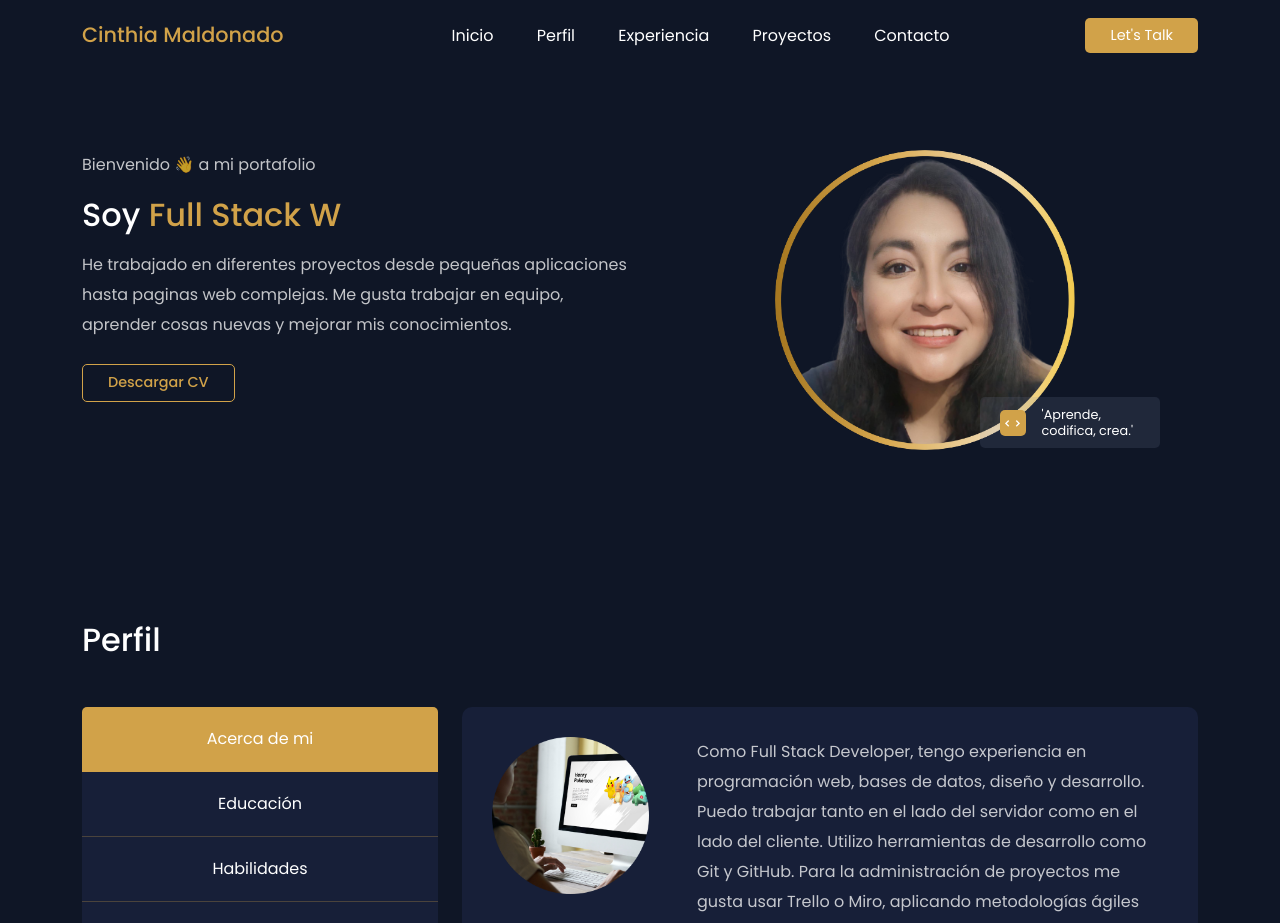
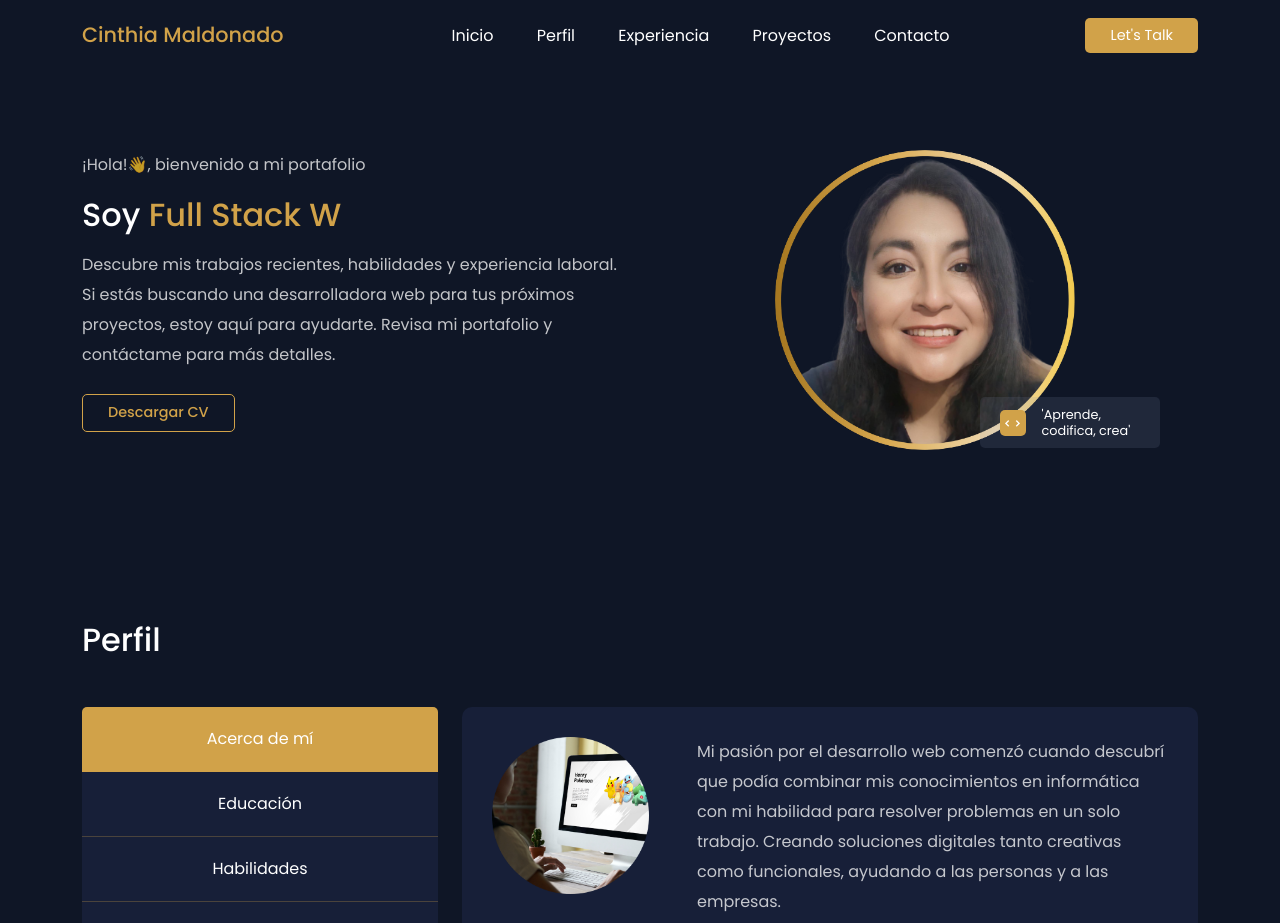
Before and after one commit to cinthiapiera/Portafolio, a React (Create React App) app: page / in a window 1280 px wide. Shown: the top 923 px of the page. Built offline with nearby package versions, Linux system fonts and the light colour scheme.

Commit message:
information update

```diff
--- a/src/components/About/About.jsx
+++ b/src/components/About/About.jsx
@@ -17,7 +17,7 @@ const About = () => {
           </Col>
           <Col lg='4' md='3'>
             <div className="perfil__btns d-flex flex-column align-items-center">
-              <button className={`perfil__btn ${perfilFilter === 'PERFIL' ? 'perfil__btn-active':''}`} onClick={()=>setPerfilFilter('PERFIL')}>Acerca de mi</button>
+              <button className={`perfil__btn ${perfilFilter === 'PERFIL' ? 'perfil__btn-active':''}`} onClick={()=>setPerfilFilter('PERFIL')}>Acerca de mí</button>
               <button className={`perfil__btn ${perfilFilter === 'EDUCACION' ? 'perfil__btn-active':''}`} onClick={()=>setPerfilFilter('EDUCACION')}>Educación</button>
               <button className={`perfil__btn ${perfilFilter === 'SKILLS' ? 'perfil__btn-active':''}`} onClick={()=>setPerfilFilter('SKILLS')}>Habilidades</button>
               <button className={`perfil__btn ${perfilFilter === 'AWARD' ? 'perfil__btn-active':''}`} onClick={()=>setPerfilFilter('AWARD')}>Certificaciones</button>
@@ -31,7 +31,8 @@ const About = () => {
                     <img src={perfil} alt="" className='w-100'/>
                   </div>
                   <div className="perfil__content w-75">
-                    <p>Como Full Stack Developer, tengo experiencia en programación web, bases de datos, diseño y desarrollo. Puedo trabajar tanto en el lado del servidor como en el lado del cliente. Utilizo herramientas de desarrollo como Git y GitHub. Para la administración de proyectos me gusta usar Trello o Miro, aplicando metodologías ágiles como SCRUM.</p>
+                    <p>Mi pasión por el desarrollo web comenzó cuando descubrí que podía combinar mis conocimientos en informática con mi habilidad para resolver problemas en un solo trabajo. Creando soluciones digitales tanto creativas como funcionales, ayudando a las personas y a las empresas.</p>
+                    <p>Como programadora, puedo desempeñarme tanto en el lado del cliente como en el lado del servidor, permitiéndome tener una visión completa de los proyectos en los que trabajo. Además, siempre estoy buscando nuevas formas de mejorar mis habilidades y estar al día con las últimas tendencias tecnológicas en desarrollo web.</p>
                     <div className="social__links">
                       <h6 className='mb-3'>Contactame por:</h6>
                       <span><a href="https://www.facebook.com/Cinthia.Maldonado.R/"><i className="ri-facebook-box-fill"></i></a></span>
--- a/src/components/About/Skills.jsx
+++ b/src/components/About/Skills.jsx
@@ -15,7 +15,7 @@ const hardSkills = [
     percentage: '65%',
   },
   {
-    title: 'React.js',
+    title: 'React',
     percentage: '65%',
   },
   {
@@ -27,7 +27,7 @@ const hardSkills = [
     percentage: '60%',
   },
   {
-    title: 'Express.js',
+    title: 'Express',
     percentage: '65%',
   },
   {
@@ -43,15 +43,15 @@ const hardSkills = [
 const softSkills = [
   {
     title: 'Liderazgo',
-    percentage: '85%',
+    percentage: '80%',
   },
   {
     title: 'Comunicación',
-    percentage: '90%',
+    percentage: '80%',
   },
   {
     title: 'Trabajo en equipo',
-    percentage: '80%',
+    percentage: '85%',
   },
   {
     title: 'Proactiva',
@@ -71,7 +71,7 @@ const softSkills = [
   },
   {
     title: 'Empatía',
-    percentage: '85%',
+    percentage: '80%',
   },
   {
     title: 'Sociable',
--- a/src/components/HeroSection/HeroSection.jsx
+++ b/src/components/HeroSection/HeroSection.jsx
@@ -25,11 +25,11 @@ const HeroSection = () => {
         <Row>
           <Col lg='6' md='6'>
             <div className="hero__content">
-              <p className='mb-3'>Bienvenido 👋 a mi portafolio</p>
+              <p className='mb-3'>¡Hola!👋, bienvenido a mi portafolio </p>
               <h2 className='hero__title mb-3'>
                 Soy <span ref={textRef}></span>
               </h2>
-              <p>He trabajado en diferentes proyectos desde pequeñas aplicaciones hasta paginas web complejas. Me gusta trabajar en equipo, aprender cosas nuevas y mejorar mis conocimientos.</p>
+              <p>Descubre mis trabajos recientes, habilidades y experiencia laboral. Si estás buscando una desarrolladora web para tus próximos proyectos, estoy aquí para ayudarte. Revisa mi portafolio y contáctame para más detalles.</p>
 
               <div className="mt-4 hero__btns d-flex align-items-center gap-4">
                 <button className="btn hire__btn">
@@ -47,7 +47,7 @@ const HeroSection = () => {
                 <i className="ri-code-view"></i>
               </span>
               <div className="bg-transparent">
-                <h6 className="mb-0">'Aprende, codifica, crea.' </h6>
+                <h6 className="mb-0">'Aprende, codifica, crea' </h6>
                 </div>
             </div>
           </Col>
```
